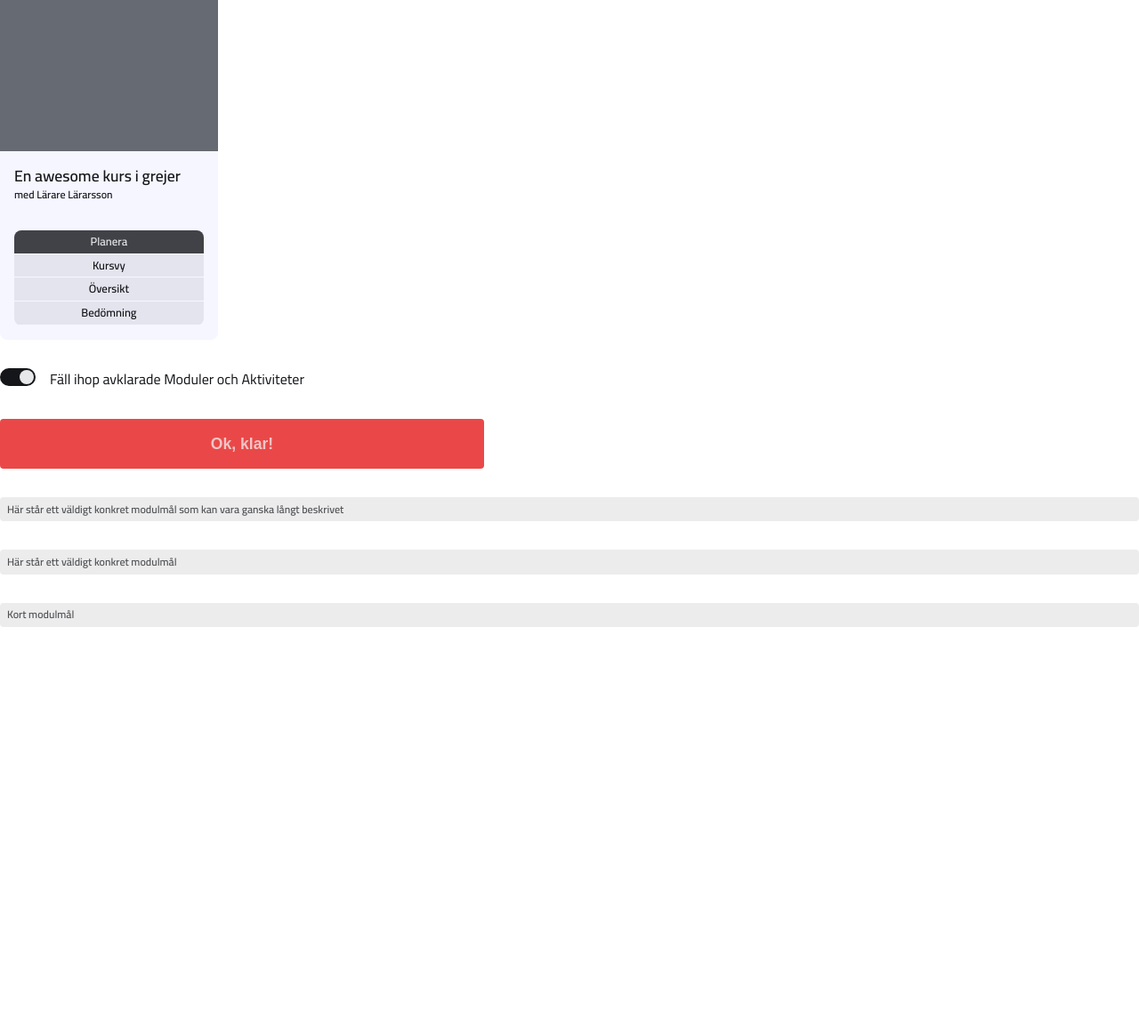
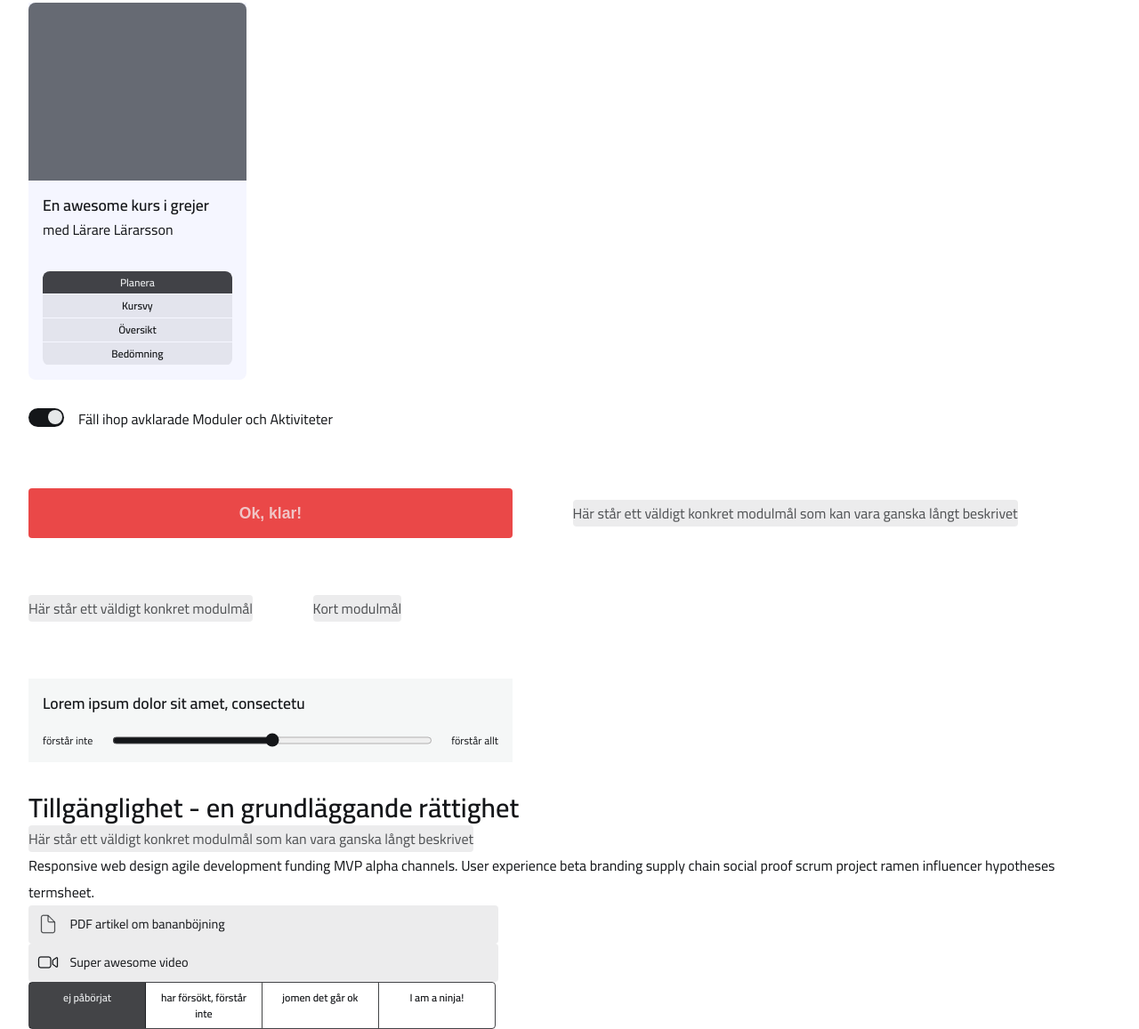
Before and after one commit to fabiolapoblete/component-excercise, a plain HTML site: page index.html in a window 1280 px wide. Shown: the part 452-1609 px from the top of the page at 89% size. Before the commit the page ends 1157 px from the top, so only its background shows below. Drawn offline with Linux system fonts and the light colour scheme.

Commit message:
finished slider

```diff
--- a/index.html
+++ b/index.html
@@ -18,7 +18,7 @@
     <title>Komponentövning</title>
   </head>
   <body>
-    <nav class="userlist-topbar">
+    <nav class="userlist-topbar bread-crums">
       <ul class="nav-links">
         <li><a href="#"></a>Planering</li>
         <li><a href="#"></a>Dashboard</li>
@@ -47,7 +47,7 @@
       </section>
     </header>
 
-    <article class="self-assessment">
+    <article class="self-assessment card-p">
       <p class="self-assessment--active">ej påbörjad</p>
       <p>förstår inte</p>
       <p>förstår delvis</p>
@@ -55,8 +55,8 @@
     </article>
 
     <article class="link">
-      <i class="fa-light fa-video"></i>
-      <a href="#">Super awesome video</a>
+      <img src="images/videocam-outline.png" alt="video icon" />
+      <a class="figcaption" href="#">Super awesome video</a>
     </article>
 
     <article class="course-card">
@@ -66,7 +66,7 @@
           <h4>En awesome kurs i grejer</h4>
           <p>med Lärare Lärarsson</p>
         </section>
-        <ul class="course-card__info__list">
+        <ul class="course-card__info__list card-p">
           <li class="list__option--active">Planera</li>
           <li class="list__option">Kursvy</li>
           <li class="list__option">Översikt</li>
@@ -75,7 +75,7 @@
       </section>
     </article>
 
-    <article class="toggle-done">
+    <article class="toggle-done main-p">
       <div class="toggle__area">
         <div class="toggle__btn"></div>
       </div>
@@ -98,5 +98,50 @@
     <article class="module-goal--short">
       <p>Kort modulmål</p>
     </article>
+
+    <article class="slider-self-assessment">
+      <h4>Lorem ipsum dolor sit amet, consectetu</h4>
+      <section class="slider-self-assessment__slider">
+        <label for="slider">förstår inte</label>
+        <input type="range" id="slider" />
+        <label for="slider">förstår allt</label>
+      </section>
+    </article>
+
+    <article class="lesson">
+      <aside class="lesson__aside"></aside>
+      <main class="lesson__main">
+        <header class="main-header">
+          <h2>Tillgänglighet - en grundläggande rättighet</h2>
+        </header>
+        <article class="module-goal--long">
+          <p>
+            Här står ett väldigt konkret modulmål som kan vara ganska långt
+            beskrivet
+          </p>
+        </article>
+        <section class="main__desc">
+          <p>
+            Responsive web design agile development funding MVP alpha channels.
+            User experience beta branding supply chain social proof scrum
+            project ramen influencer hypotheses termsheet.
+          </p>
+        </section>
+        <article class="link">
+          <img src="images/document-outline.png" alt="doc icon" />
+          <a class="figcaption" href="#">PDF artikel om bananböjning</a>
+        </article>
+        <article class="link">
+          <img src="images/videocam-outline.png" alt="video icon" />
+          <a class="figcaption" href="#">Super awesome video</a>
+        </article>
+        <article class="self-assessment card-p">
+          <p class="self-assessment--active">ej påbörjat</p>
+          <p>har försökt, förstår inte</p>
+          <p>jomen det går ok</p>
+          <p>I am a ninja!</p>
+        </article>
+      </main>
+    </article>
   </body>
 </html>
--- a/style.css
+++ b/style.css
@@ -5,9 +5,11 @@
     --secondary-text-light_color: rgba(243, 245, 246, 0.72);
     --shade-dark-80_color: rgba(20, 22, 25, 0.8);
     --shade-dark-8_color: rgba(20, 22, 25, 0.08);
+    --shade-light-80_color: rgba(243, 245, 246, 0.8);
     --foreground-layer-neutral_color: #666A73;
     --foreground-layer-light_color: #F5F6FF;
     --container-layer-ash: #E6EBF3;
+    --container-layer-purple: #E0D6FF;
     --accent-red_color: #EA4848;
 }
 
@@ -21,9 +23,10 @@ body {
     height: 100vh;
     font-family: 'Cairo', sans-serif;
     color: var(--primary-text-dark_color);
-    display: flex;
-    flex-direction: column;
-    gap: 2rem;
+}
+
+body > * {
+    margin: 2rem;
 }
 
 h2 { /*Section sub header*/
@@ -44,11 +47,32 @@ h4 { /*Card header*/
     line-height: 1.5rem;
 }
 
-p { /*Card p*/
+.card-p {
     font-size: 0.75rem;
     font-weight: 600;
     line-height: 1.1rem;
 }
+
+.main-p {
+    font-size: 1rem;
+    font-weight: 400;
+    line-height: 1.6rem;
+}
+
+.bread-crums {
+    font-size: 0.75rem;
+    font-weight: 600;
+    line-height: 0.9rem;
+    letter-spacing: 7%;
+}
+
+.figcaption {
+    font-size: 0.9rem;
+    font-weight: 400;
+    line-height: 1.3rem;
+}
+
+
 
 /*Start - userlist-topbar*/
 .userlist-topbar {
@@ -57,10 +81,6 @@ p { /*Card p*/
     border-radius: 6px;
     box-shadow: 0px 6px rgba(0, 0, 0, 0.05);
     padding: 1rem;
-    font-size: 0.75rem;
-    font-weight: 600;
-    line-height: 1rem;
-    letter-spacing: 7%;
     text-transform: uppercase;
 }
 
@@ -123,16 +143,16 @@ p { /*Card p*/
 .self-assessment {
     max-width: 32.8rem; /*Kan man göra på annat sätt?*/
     display: flex;
+    justify-content: space-evenly;
+    text-align: center;
     border: 1px solid var(--shade-dark-80_color);
     border-radius: 4px;
 }
 
-.self-assessment p {
-    width: 8.2rem; /*kan man göra på annat sätt?*/
-    height: 2.125rem;
+ .self-assessment p {
     border-right: 1px solid var(--shade-dark-80_color);
     padding: 0.5rem;
-    text-align: center;
+    flex:1;
 }
 
 .self-assessment p:nth-child(4) {
@@ -144,6 +164,8 @@ p { /*Card p*/
     color: var(--primary-text-light_color);
 }
 /*END - self-assessment*/
+
+/*START - link*/
 .link {
     width: 33rem; /*kan man göra på annat sätt?*/
     background-color: var(--shade-dark-8_color);
@@ -158,9 +180,6 @@ p { /*Card p*/
 .link a {
     color: var(--primary-text-dark_color);
     text-decoration: none;
-    font-size: 0.9rem;
-    font-weight: 400;
-    line-height: 1.3rem;
 }
 /*END - link*/
 
@@ -193,9 +212,6 @@ p { /*Card p*/
 }
 
 .list__option, .list__option--active {
-    font-weight: 600;
-    font-size: 0.8rem;
-    line-height: 1.1rem;
     background-color: var(--shade-dark-8_color);
     padding: 4px 0;
     margin-bottom: 1px;
@@ -214,11 +230,6 @@ p { /*Card p*/
     gap: 1rem;
 }
 
-.toggle-done p {
-    font-size: 1rem;
-    font-weight: 400;
-    line-height: 1.6rem;
-}
 .toggle__area {
     width: 2.5rem;
     height: 1.3rem;
@@ -239,7 +250,7 @@ p { /*Card p*/
 
 /*START - button*/
 .button {
-    max-width: 544px;
+    width: 544px;
     background-color: var(--accent-red_color);
     color: var(--secondary-text-light_color);
     border: none;
@@ -252,8 +263,35 @@ p { /*Card p*/
 .module-goal--long, .module-goal--medium, .module-goal--short {
     display: inline-block;
     background-color: var(--shade-dark-8_color);
-    padding: 0.3rem 0.5rem;
+    /* padding: 0.3rem 0.5rem; */
+    text-align: center;
     border-radius: 4px;
     color: var(--secondary-text-dark_color);
 }
 /*END - module-goal*/
+
+/*START - slider-self-assessment*/
+.slider-self-assessment {
+    max-width: 34rem;
+    background-color: var(--shade-light-80_color);
+    color: var(--primary-text-dark_color);
+    padding: 1rem;
+}
+
+.slider-self-assessment__slider {
+    display: flex;
+    justify-content: space-between;
+    margin-top: 1.3rem;
+    font-size: 0.75rem;
+    font-weight: 400;
+    line-height: 1.1rem;
+
+}
+
+.slider-self-assessment input {
+    accent-color: var(--primary-text-dark_color);
+    width: 22.5rem;
+}
+/*END - slider-self-assessment*/
+
+/*START - lesson*/
```
Also changed, not shown: images/calendar-outline.png (added), images/document-outline.png (added), images/videocam-outline.png (added).
